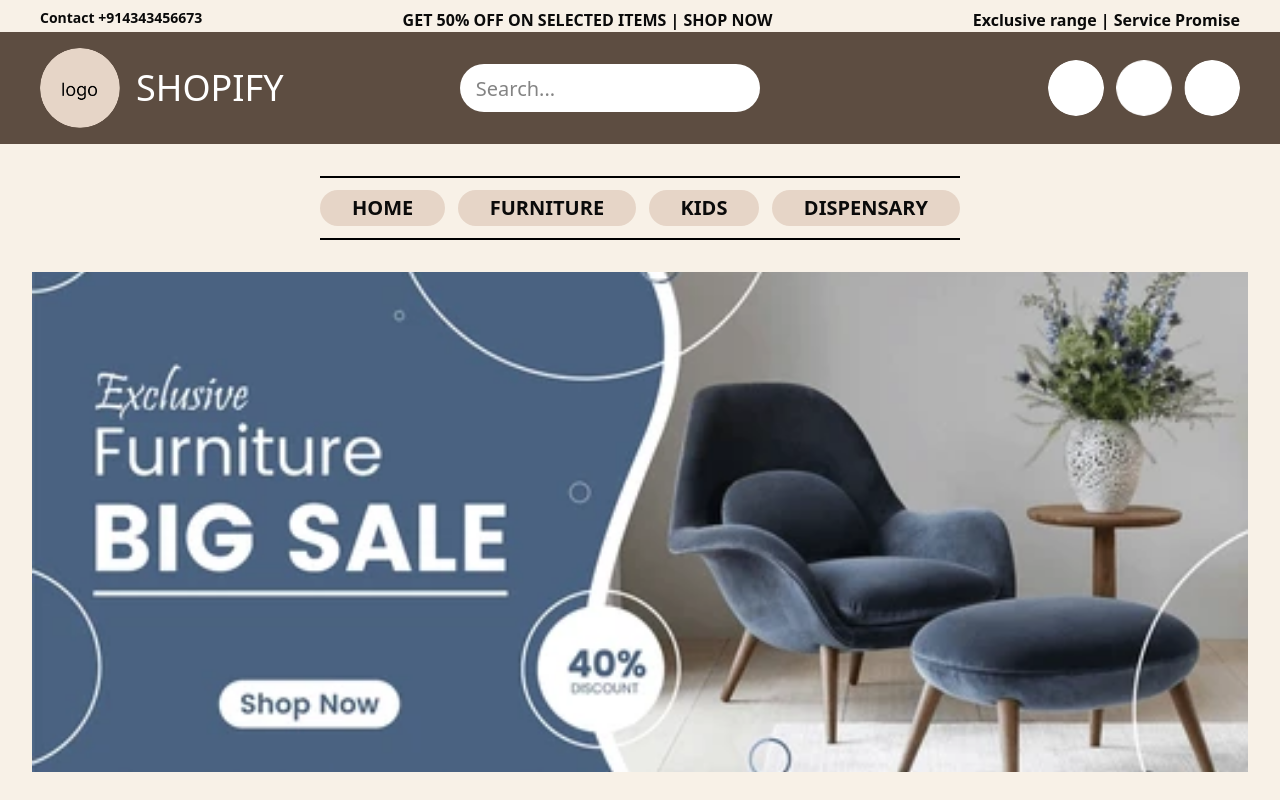
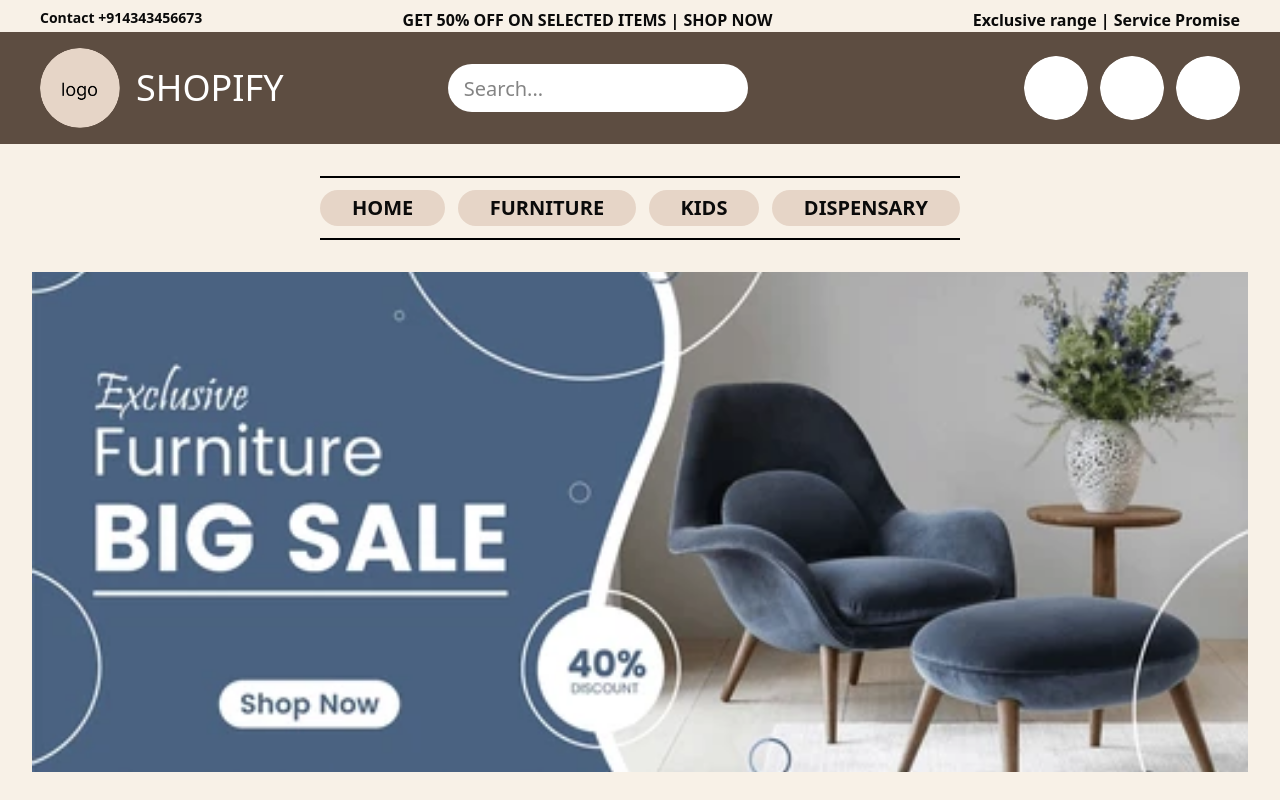
Before and after one commit to prem528/E-commerce-Project, a Next.js app: page / in a window 1280 px wide. Shown: the top 800 px of the page. Built offline with nearby package versions, Linux system fonts and the light colour scheme.

Commit message:
home page done

```diff
--- a/src/customComponents/homePage/navbar.tsx
+++ b/src/customComponents/homePage/navbar.tsx
@@ -20,9 +20,9 @@ export default function Navbar() {
 
             {/* USER, WISHLIST, ACCOUNT BUTTONS */}
             <div className="flex gap-3">
-                <Image src={"/navbar/user1.png"} alt="user" width={100} height={100} className="w-14 h-14 rounded-full"/>
-                <Image src={"/navbar/wishlist.png"} alt="user" width={100} height={100} className="w-14 h-14 rounded-full"/>
-                <Image src={"/navbar/shop.png"} alt="user" width={100} height={100} className="w-14 h-14 rounded-full"/>
+                <Image src={"/navbar/user1.png"} alt="user" width={100} height={100} className="w-16 h-16 rounded-full"/>
+                <Image src={"/navbar/user1.png"} alt="user" width={100} height={100} className="w-16 h-16 rounded-full"/>
+                <Image src={"/navbar/user1.png"} alt="user" width={100} height={100} className="w-16 h-16 rounded-full"/>
 
             </div>
 
```
Also changed, not shown: public/navbar/shop.png (deleted), public/navbar/wishlist.png (deleted).
